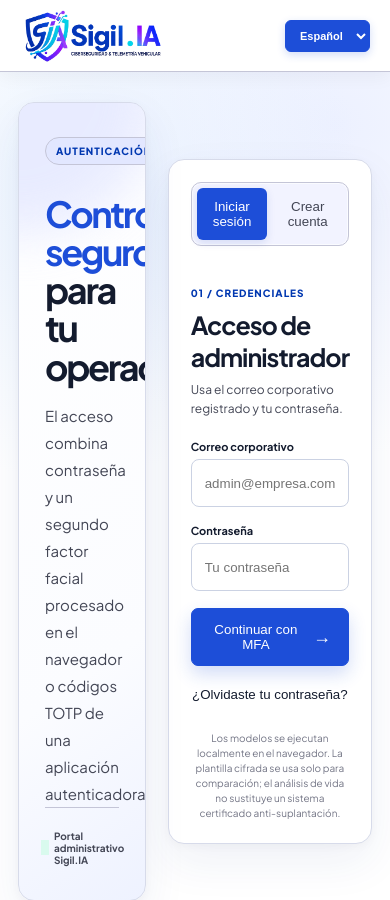
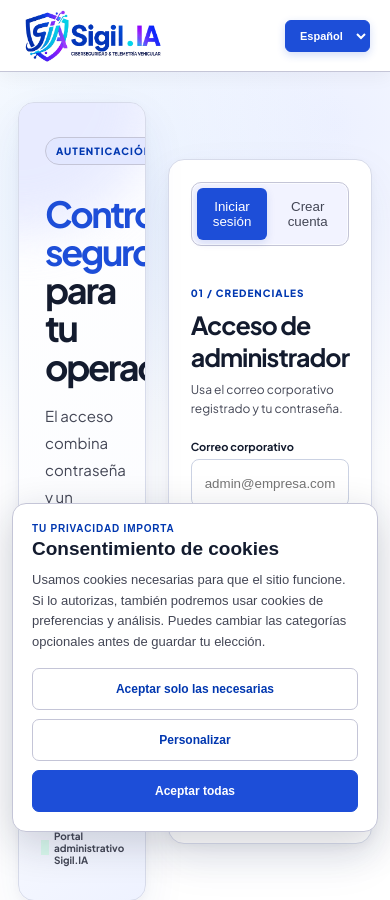
Before and after one commit to Arman20252BIRD/Proyecto-Sigil.IA-Web, a Next.js app: page /login in a window 390 px wide. Shown: the top 900 px of the page. Built offline with nearby package versions, Linux system fonts and the light colour scheme; no server answers.

Commit message:
Agregar modulo css y actualizar layout para cookie-consent

```diff
--- /dev/null
+++ b/app/cookie-consent.module.css
@@ -0,0 +1,153 @@
+.banner {
+  position: fixed;
+  z-index: 100;
+  right: 20px;
+  bottom: 20px;
+  left: 20px;
+  display: grid;
+  grid-template-columns: minmax(0, 1fr) auto;
+  gap: 18px 28px;
+  width: min(940px, calc(100% - 40px));
+  max-height: min(85vh, 620px);
+  overflow-y: auto;
+  margin: 0 auto;
+  padding: 24px;
+  color: #131b2e;
+  background: #fff;
+  border: 1px solid #c4c5d7;
+  border-radius: 14px;
+  box-shadow: 0 12px 40px #131b2e30;
+  font-family: Arial, Helvetica, sans-serif;
+}
+
+.copy h2 {
+  margin: 3px 0 8px;
+  font-size: 19px;
+  line-height: 1.3;
+}
+
+.copy > p:last-child {
+  max-width: 610px;
+  margin: 0;
+  color: #434655;
+  font-size: 13px;
+  line-height: 1.6;
+}
+
+.eyebrow {
+  margin: 0;
+  color: #0037b0;
+  font-size: 10px;
+  font-weight: 800;
+  letter-spacing: .08em;
+  text-transform: uppercase;
+}
+
+.actions {
+  display: flex;
+  flex-wrap: wrap;
+  align-items: center;
+  justify-content: flex-end;
+  gap: 9px;
+}
+
+.actions button {
+  min-height: 42px;
+  padding: 10px 13px;
+  border-radius: 7px;
+  cursor: pointer;
+  font: inherit;
+  font-size: 12px;
+  font-weight: 700;
+}
+
+.actions button:focus-visible,
+.preference input:focus-visible {
+  outline: 3px solid #57dffe;
+  outline-offset: 3px;
+}
+
+.secondaryButton {
+  color: #0037b0;
+  background: #fff;
+  border: 1px solid #c4c5d7;
+}
+
+.secondaryButton:hover {
+  background: #f2f3ff;
+}
+
+.primaryButton {
+  color: #fff;
+  background: #1d4ed8;
+  border: 1px solid #1d4ed8;
+}
+
+.primaryButton:hover {
+  background: #0037b0;
+}
+
+.preferences {
+  grid-column: 1 / -1;
+  display: grid;
+  gap: 8px;
+  padding-top: 15px;
+  border-top: 1px solid #e1e2eb;
+}
+
+.preference {
+  display: flex;
+  align-items: center;
+  justify-content: space-between;
+  gap: 20px;
+  padding: 9px 0;
+  cursor: pointer;
+}
+
+.preference span {
+  display: grid;
+  gap: 3px;
+}
+
+.preference strong {
+  font-size: 13px;
+}
+
+.preference small {
+  color: #606273;
+  font-size: 11px;
+}
+
+.preference input {
+  width: 18px;
+  height: 18px;
+  accent-color: #1d4ed8;
+}
+
+.error {
+  grid-column: 1 / -1;
+  margin: 0;
+  color: #a32020;
+  font-size: 12px;
+}
+
+@media (max-width: 700px) {
+  .banner {
+    right: 12px;
+    bottom: 12px;
+    left: 12px;
+    grid-template-columns: 1fr;
+    gap: 15px;
+    width: calc(100% - 24px);
+    padding: 19px;
+  }
+
+  .actions {
+    display: grid;
+    grid-template-columns: 1fr;
+  }
+
+  .actions button {
+    width: 100%;
+  }
+}
--- a/app/layout.tsx
+++ b/app/layout.tsx
@@ -2,6 +2,7 @@ import type { Metadata } from "next";
 import "./globals.css";
 import "./theme-overrides.css";
 import { LanguageSync } from "./preferences";
+import CookieConsent from "./cookie-consent";
 
 export const metadata: Metadata = {
   title: "Sigil.IA | Ciberseguridad & telemetría vehicular",
@@ -16,7 +17,7 @@ export const metadata: Metadata = {
 export default function RootLayout({ children }: LayoutProps<"/">) {
   return (
     <html lang="es" className="h-full antialiased">
-      <body className="min-h-full flex flex-col"><LanguageSync />{children}</body>
+      <body className="min-h-full flex flex-col"><LanguageSync />{children}<CookieConsent /></body>
     </html>
   );
 }
```
